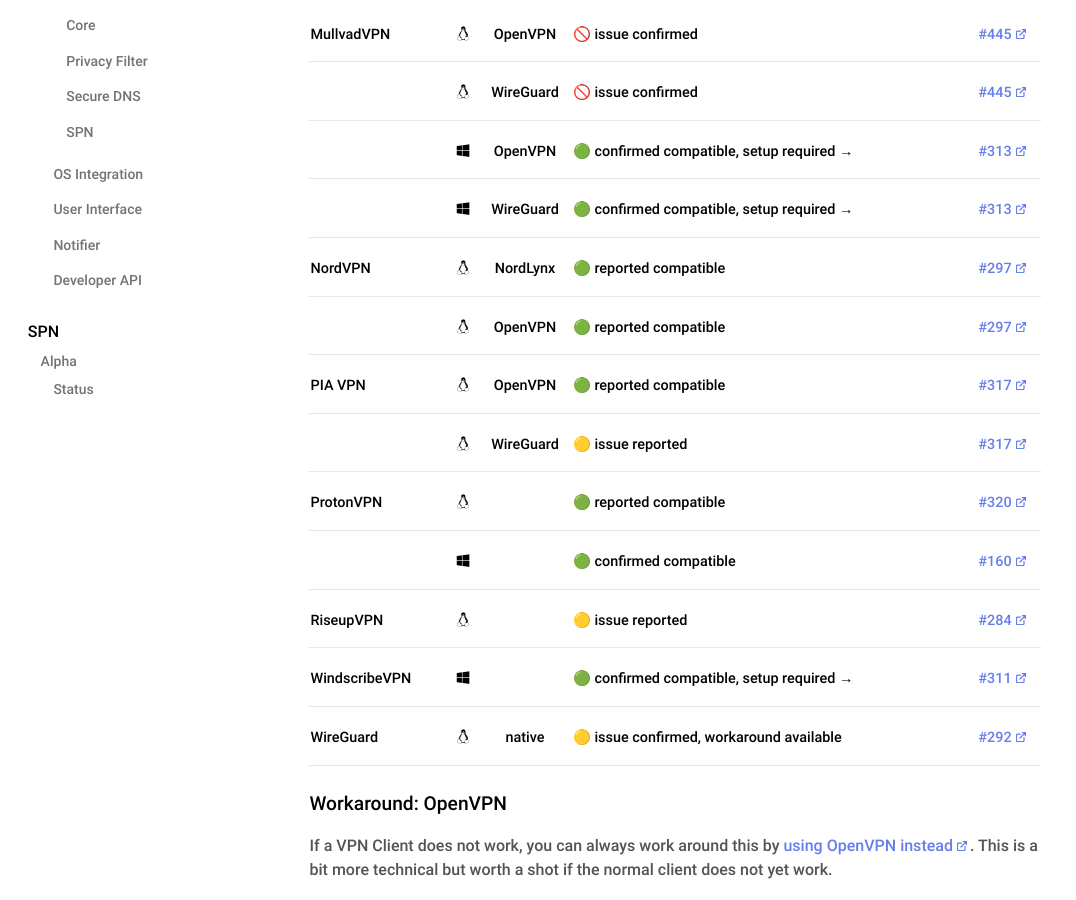
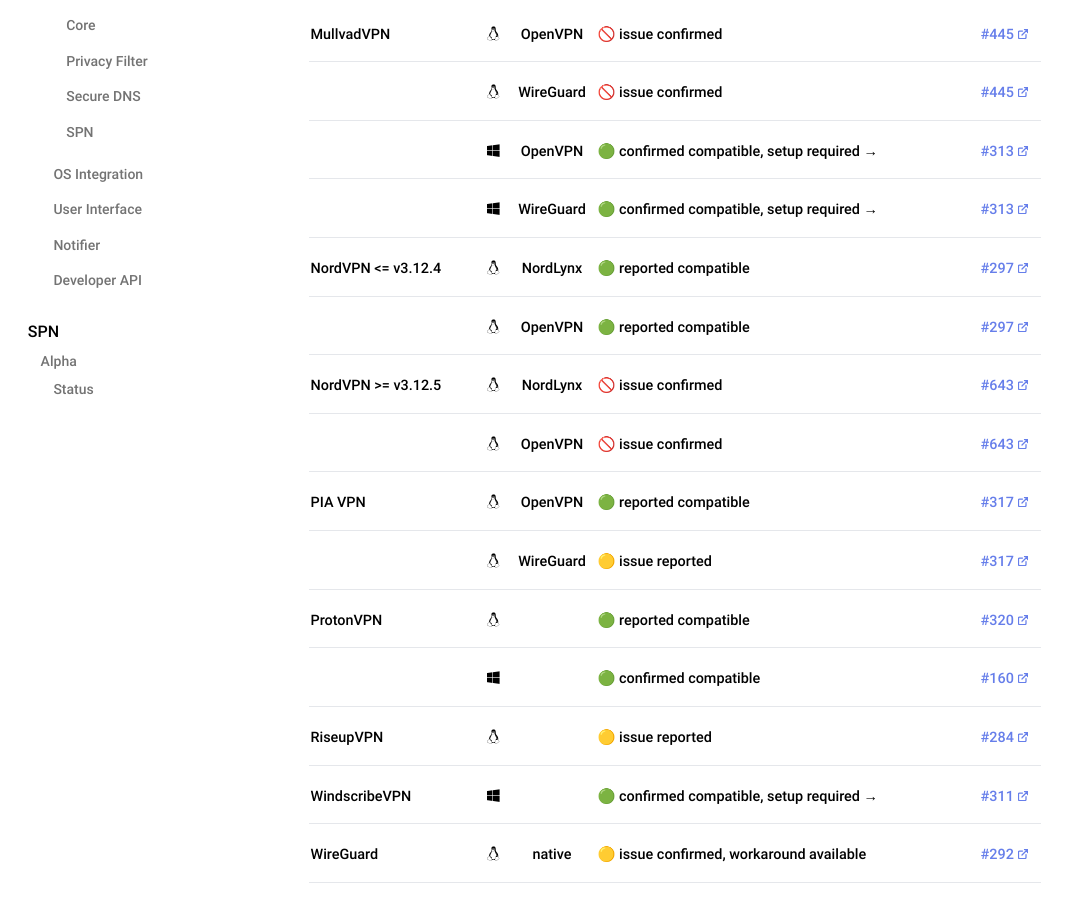
Before and after one commit to safing/docs, a Jekyll site: the page built from portmaster/install/status/vpn-compatibility.md, in a window 1280 px wide and 900 px high, scrolled down 804 px. Shown: the whole window, without its empty margins (0-1076 px from the left). Built offline with Jekyll 4.4.1, drawn with Linux system fonts in a browser that asks for light colours.

Commit message:
Updated NordVPN compatibility for >= v3.12.5

```diff
--- a/_data/compatibility.yml
+++ b/_data/compatibility.yml
@@ -29,7 +29,7 @@ vpns:
         state: 🚫 issue confirmed
         issue_number: 445
         issue_comment: 985616231
-  - name: NordVPN
+  - name: NordVPN <= v3.12.4
     reports:
       - os: linux
         mode: NordLynx
@@ -39,6 +39,16 @@ vpns:
         mode: OpenVPN
         state: 🟢 reported compatible
         issue_number: 297
+  - name: NordVPN >= v3.12.5
+    reports:
+      - os: linux
+        mode: NordLynx
+        state: 🚫 issue confirmed
+        issue_number: 643
+      - os: linux
+        mode: OpenVPN
+        state: 🚫 issue confirmed
+        issue_number: 643
   - name: PIA VPN
     reports:
       - os: linux
```
